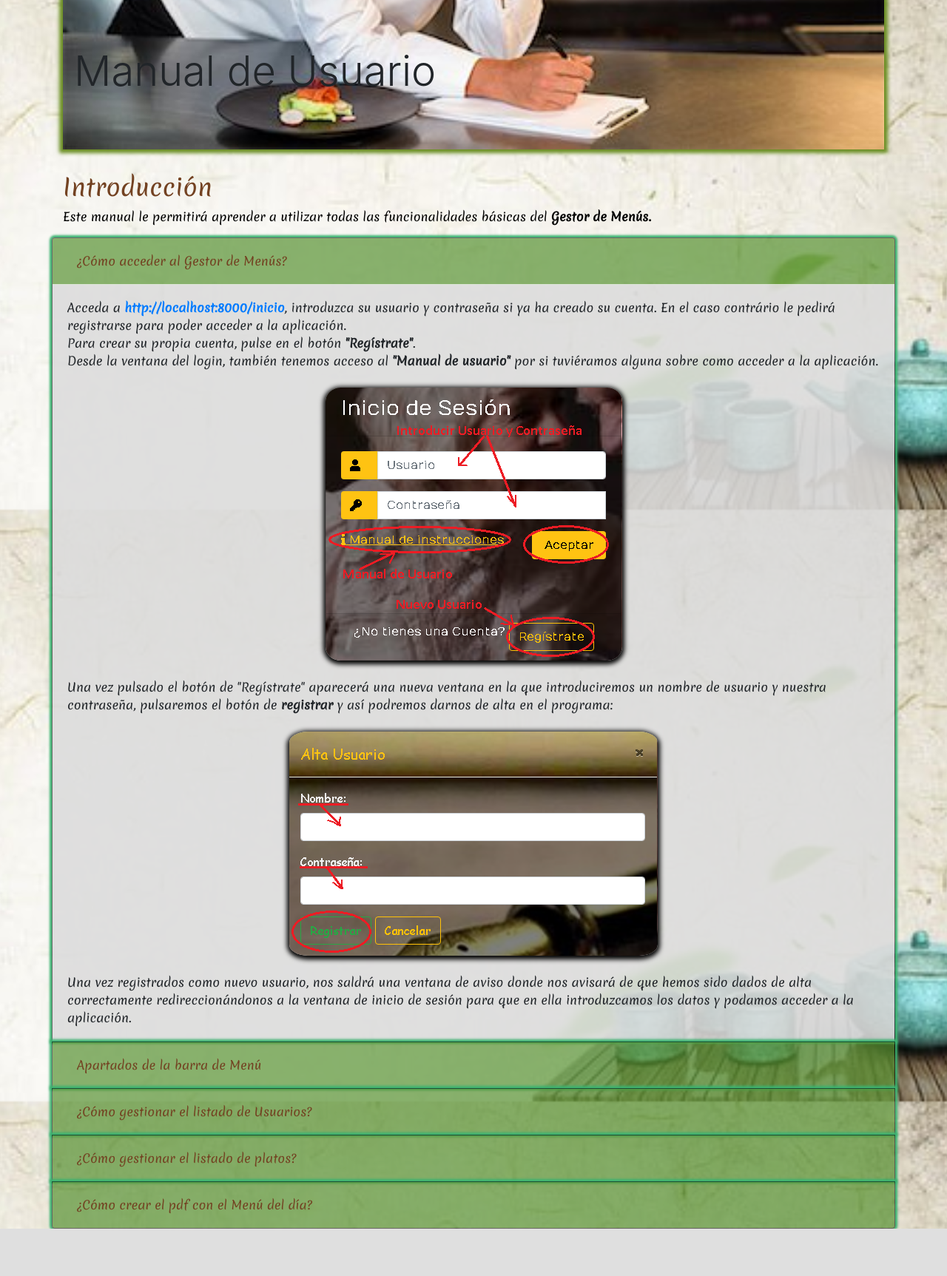
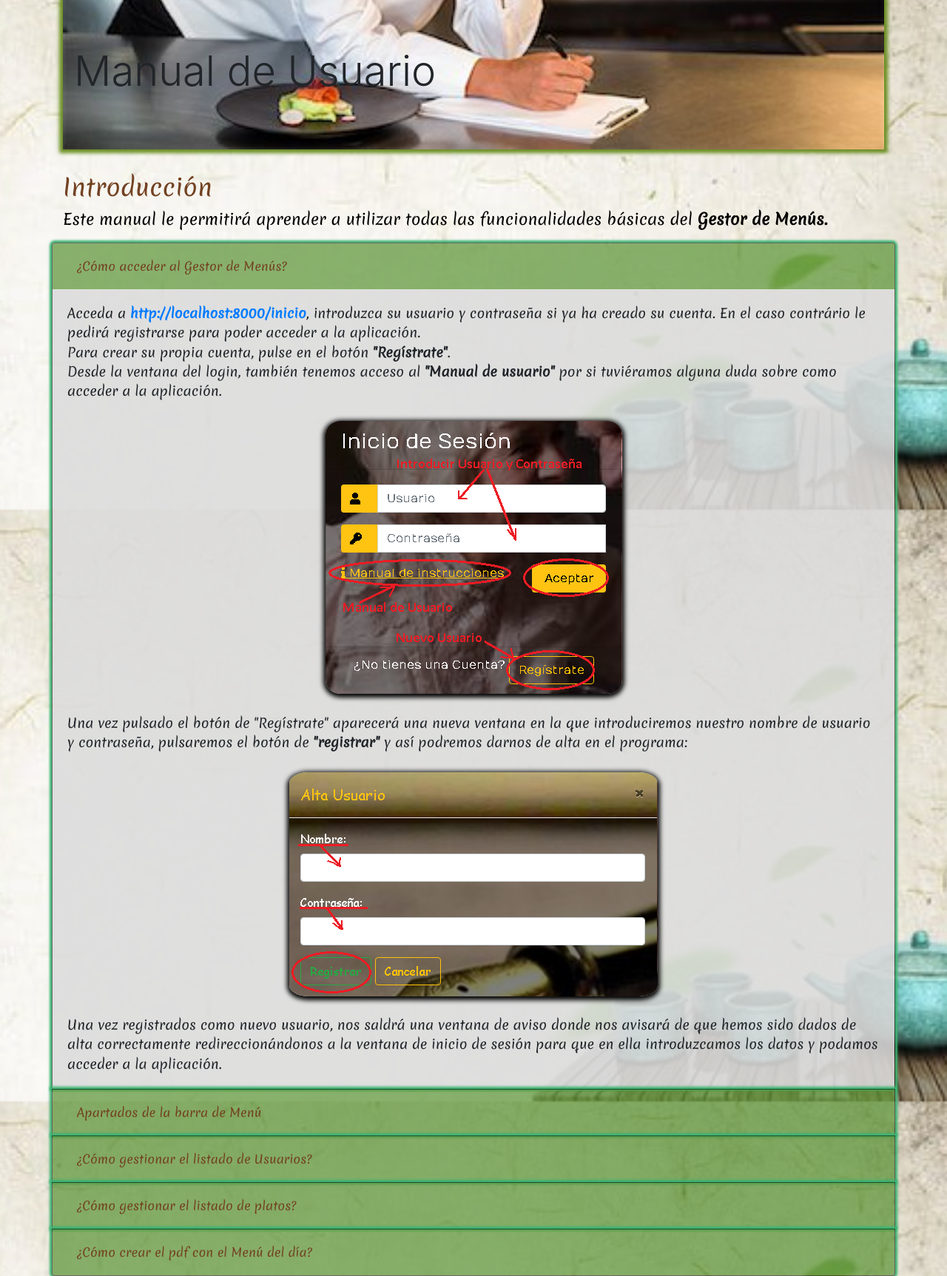
Before and after one commit to LadyAnith/generadorMenus, a Symfony app: template templates/info/index.html.twig in a window 1280 px wide. Shown: the part 111-1836 px from the top of the page at 74% size. Before the commit the page ends 1772 px from the top, so only its background shows below. Run offline with Twig, Linux system fonts and the light colour scheme; the template is opened without the code that fills it, so the values that code supplies are empty; some libraries are stand-ins or nearby versions.

Commit message:
cambios imagenes del manual usuario

```diff
--- a/public/css/estilos.css
+++ b/public/css/estilos.css
@@ -164,6 +164,7 @@ table {
 .accordion .collapse{
     background-color:rgba(255, 255, 255, 0.753);
     font-family: 'Merienda', cursive;
+    font-size: 1.1em;
 }
 
 .accordion .card-header{
@@ -185,6 +186,7 @@ table {
 
 #intro{
     color: black;
+    font-size: 1.3em;
 }
 
 .card-body img{
--- a/templates/info/index.html.twig
+++ b/templates/info/index.html.twig
@@ -36,14 +36,14 @@
                             <br/>
                             Para crear su propia cuenta, pulse en el botón <strong>"Regístrate"</strong>.
                             <br/>
-                            Desde la ventana del login, también tenemos acceso al <strong>"Manual de usuario"</strong> por si tuviéramos alguna sobre como acceder a la aplicación.
+                            Desde la ventana del login, también tenemos acceso al <strong>"Manual de usuario"</strong> por si tuviéramos alguna duda sobre como acceder a la aplicación.
                             <br/>
                             <br/>
                             <center>
                                 <img src="/img/login.png"/>
                             </center>
                             <br/>
-                            Una vez pulsado el botón de "Regístrate" aparecerá una nueva ventana en la que introduciremos un nombre de usuario y nuestra contraseña, pulsaremos el botón de <strong>registrar</strong> y así podremos darnos de alta en el programa:
+                            Una vez pulsado el botón de "Regístrate" aparecerá una nueva ventana en la que introduciremos nuestro nombre de usuario y contraseña, pulsaremos el botón de <strong>"registrar"</strong> y así podremos darnos de alta en el programa:
                             <br/>
                             <br/>
                             <center>
@@ -69,7 +69,7 @@
                         Para elegir la opción que queramos tan solo hay que clickar en el nombre de cada una de ellas.
                         <ol>
                                 <ul><strong>i:</strong> En esta pestaña de la barra de menú tendremos acceso al manual de usuario, donde aprenderemos las utilidades del gestor de menús.</ul>
-                                <ul><strong>Usuarios:</strong> En esta pestaña de la barra de menú tendremos acceso al listado de usuarios, donde podremos dar altas, editar y modificar.</ul>
+                                <ul><strong>Usuarios:</strong> En esta pestaña de la barra de menú tendremos acceso al listado de usuarios, donde podremos dar altas, bajas y modificaciones.</ul>
                                 <ul><strong>Platos: </strong>Esta opción sirve para acceder al listado de platos para el menú. También podremos dar de alta nuevos platos, editar y eliminar.</ul>
                                 <ul><strong>Nuevo Menú:</strong> Será la sección en la que podemos crear el menú del día para el Hogar del pensionista eligiendo los diferentes platos del menú.</ul>
                                 <ul><strong>Desconectar:</strong> Es importante que una vez que hayamos terminado de hacer las gestiones necesarias, finalicemos la sesión para una mayor seguridad.</ul>
@@ -102,7 +102,7 @@
                                 </center>
                                 </br>
                                 <ul><strong>Editar Usuarios:</strong> En el caso de que queramos editar a uno de los usuarios, debemos de situarnos en el usuario que vamos a modificar, clickar en el botón de color <strong>verde con forma de lapicero escribiendo</strong>. Saldrá una ventana emergente con el nombre de usuario en el formulario con la opción de modificarlo si lo deseamos. Respecto a la contraseña, el programa nos va a obligar a escribirla de nuevo o modificarla dependiendo de nuestros intereses.
-                                En el caso de que queramos cancelar la nueva edición clickaríamos en el botón de cancelar.
+                                En el caso de que queramos cancelar la nueva edición clickaríamos en el botón de <strong>"cancelar"</strong>.
                                 <br/>
                                 <br/>
                                 <center>
@@ -132,8 +132,8 @@
                         <div class="card-body">
                         Dentro de la pestaña de <strong>"Platos"</strong>, podremos realizar determinadas operaciones:
                         <ol>
-                            <ul><strong>Alta nuevo Plato:</strong> En primer lugar para poder gestionar nuestros platos, el usuario debe de dar de alta los diferentes platos para que podamos seleccionarlos en el menú. Para ello pulsaremos en el botón de color azul <strong>"Nuevo Plato"</strong>. Una vez pulsado, aparecerá una ventana emergente con el formulario de alta de platos. Introduciremos el Nombre del plato, las calorías, seleccionaremos del desplegable el tipo de plato que es, y clickaremos en la simágenes de los alérgenos que contenga dicho plato.
-                            En el caso de que queramos cancelar el alta nuevo clickaríamos en el botón de cancelar.
+                            <ul><strong>Alta nuevo Plato:</strong> En primer lugar para poder gestionar nuestros platos, el usuario debe de dar de alta los diferentes platos para que podamos seleccionarlos en el menú. Para ello pulsaremos en el botón de color azul <strong>"Nuevo Plato"</strong>. Una vez pulsado, aparecerá una ventana emergente con el formulario de alta de platos. Introduciremos el Nombre del plato, las calorías, seleccionaremos del desplegable el tipo de plato que es, y clickaremos en las imágenes de los alérgenos que contenga dicho plato.
+                            Por el contrario si queremos cancelar el alta nuevo clickaríamos en el botón de cancelar.
                             <br/>
                             <br/>
                             <center>
@@ -141,7 +141,7 @@
                             </center>
                             </br>
 
-                            <ul><strong>Editar Platos:</strong> En el caso de que queramos editar un plato, debemos de situarnos en el plato que vamos a modificar, clickar en el botón de color <strong>verde con forma de lapicero escribiendo</strong>. Saldrá una ventana emergente con los datos del formulario rellenos conlos datos que tenemos guardado en la base de datos. Modificaremos los campos que deseemos. En cuanto a los alérgenos, si queremos deseleccionar uno de estos, tan solo clickaremos encima de la imágen y se deseleccionará. Una vez realizados los cambios, damos en el botón de Aceptar.
+                            <ul><strong>Editar Platos:</strong> En el caso de que queramos editar un plato, debemos de situarnos en el plato que vamos a modificar, clickar en el botón de color <strong>verde con forma de lapicero escribiendo</strong>. Saldrá una ventana emergente con los datos del formulario rellenos con los datos que tenemos guardado en la base de datos. Modificaremos los campos que deseemos. En cuanto a los alérgenos, si queremos deseleccionar uno de estos, tan solo clickaremos encima de la imágen y se deseleccionará. Una vez realizados los cambios, damos en el botón de Aceptar.
                             En el caso de que queramos cancelar la edición clickaríamos en el botón de cancelar.
                             <br/>
                             <br/>
@@ -149,7 +149,7 @@
                                 <img src="/img/editarPlato.png"/></ul>
                             </center>
                             <br/>
-                            <ul><strong>Baja de Platos</strong>Nos situamos en el listado, en el plato que deseemos eliminar. Clickamos en e botón de <strong>color rojo con el dibujo de una papelera</strong> y nos saldrá una ventana emergente preguntándonos si realmente queremos eliminar ese plato. Por último aceptamos dando al botón <strong>"Si"</strong>. En el caso de que haya un error o no queramos eliminar a ese plato, tenemos el botón  <strong>"No"</strong> que es el de cancelar.
+                            <ul><strong>Baja de Platos: </strong>Nos situamos en el listado, en el plato que deseemos eliminar. Clickamos en e botón de <strong>color rojo con el dibujo de una papelera</strong> y nos saldrá una ventana emergente preguntándonos si realmente queremos eliminar ese plato. Por último aceptamos dando al botón <strong>"Si"</strong>. En el caso de que haya un error o no queramos eliminar a ese plato, tenemos el botón  <strong>"No"</strong> que es el de cancelar.
                                 <br/>
                                 <br/>
                                 <center>
@@ -179,6 +179,7 @@
                             </ol>
                             Cada una de estas ventanas tiene un menú desplegable con las distintas opciones que tenemos para elegir el menú. Elegiremos la opción que prefiramos para crear la carta.
                             Cabe destacar que en comida y cena podemos elegir también el postre.
+                            <br/>
                             Para que nos muestre el pdf con el menú del día, clickaremos en el botón de <strong>"Generar Menú"</strong>.
                             <br/>
                             <br/>
@@ -188,6 +189,7 @@
                                 <br/>
                                 <br/>
                                 Una vez clickado el botón, nos generará automáticamente el <strong>pdf</strong> con los platos que hemos seleccionado para el menú, con sus calorías y alérgenos de cada plato.
+                                Al final de la página de menú, también nos informará del total de calorías aportadas en el menú del día.
                                 <br/>
                                 <br/>
                             <center>
```
Also changed, not shown: public/img/Captura3.PNG (deleted), public/img/altaPlato.PNG, public/img/botella.jpg (deleted), public/img/botella.png (deleted), public/img/botella2.jpg (deleted), public/img/botella2.png (deleted), public/img/comida.jpg (deleted), public/img/ediUsu.PNG, public/img/old-couple-2313286_1280.jpg (deleted), public/img/pdf.PNG, public/img/taza.jpg (deleted), public/img/tostada.jpg (deleted), 1 other file.
